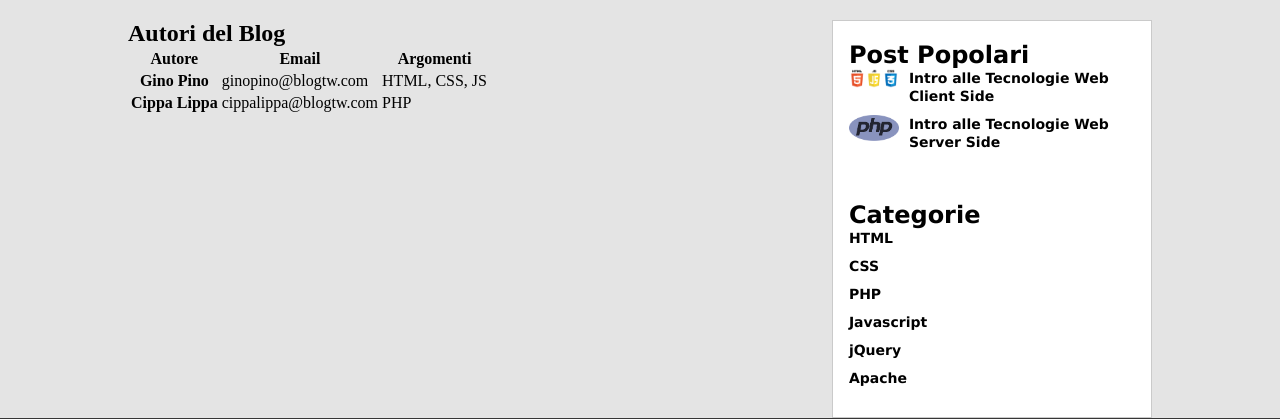
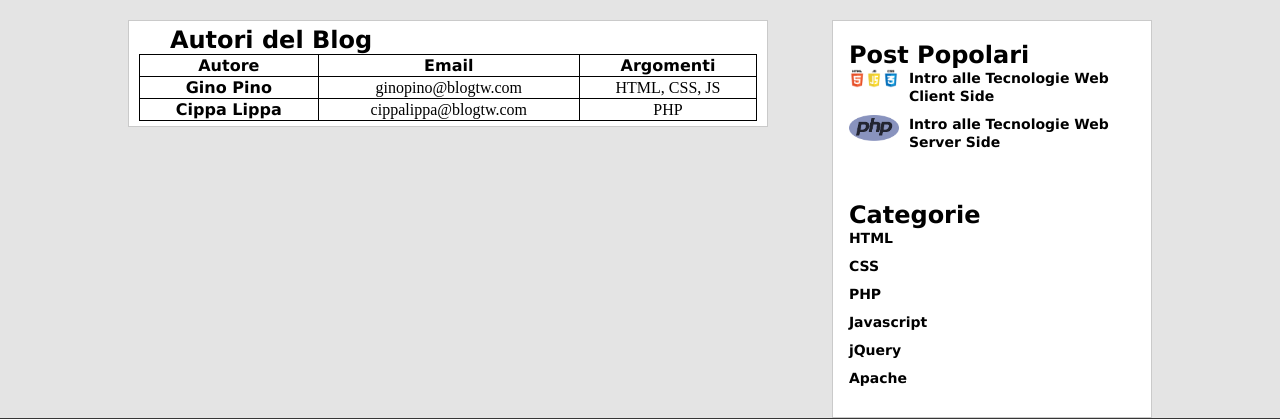
Before and after one commit to Giock24/Tec-Web-Lab, a PHP site: page /contatti.html in a window 1280 px wide. Shown: the part 116-535 px from the top of the page. Run offline with PHP 8.4, Linux system fonts and the light colour scheme.

Commit message:
Added CSS in index.html page

```diff
--- a/Lab/03/02-lab-css-materiale/website/css/style.css
+++ b/Lab/03/02-lab-css-materiale/website/css/style.css
@@ -67,6 +67,26 @@ main {
     margin: 20px 5% 0;
 }
 
+table {
+    width: 100%;
+    border-spacing: 0;
+    border-collapse: collapse;
+    padding-top: 20px;
+}
+
+td, th {
+    border: 1px solid black;
+    padding: 5px, 0;
+}
+
+td {
+    text-align: center;
+}
+
+th {
+    font-family: 'Lucida Sans', 'Lucida Sans Regular', 'Lucida Grande', 'Lucida Sans Unicode', Geneva, Verdana, sans-serif;
+}
+
 article header img {
     max-height: 200px;
     max-width: 100%;
@@ -75,17 +95,17 @@ article header img {
     margin-right: auto;
 }
 
-article {
+article, main>section {
     /*quando i valori rosso, verde e blu sono uguali
         esempio: FF FF FF si può usare una forma più
         contratta mettendo un solo valore per rosso, verde e blue*/
     background-color: #fff;
     border: 1px solid #cacaca;
     margin-bottom: 20px;
-
+    padding: 5px 10px;
 }
 
-article>header>h2, article>header>p {
+article>header>h2, article>header>p, main>section>h2 {
     font-family: 'Lucida Sans', 'Lucida Sans Regular', 'Lucida Grande', 'Lucida Sans Unicode', Geneva, Verdana, sans-serif;
     padding: 0 5%;
     text-align: left;
```
